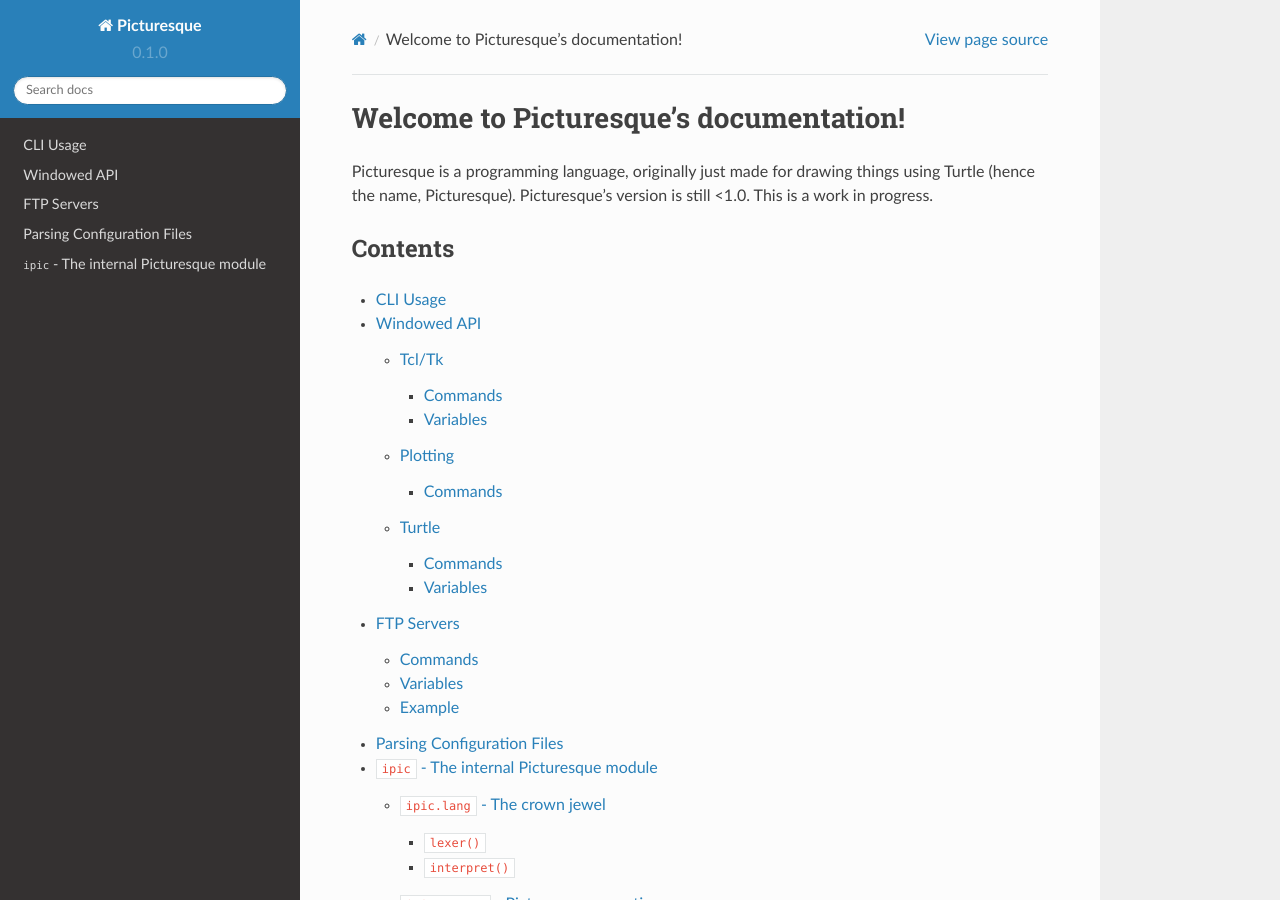
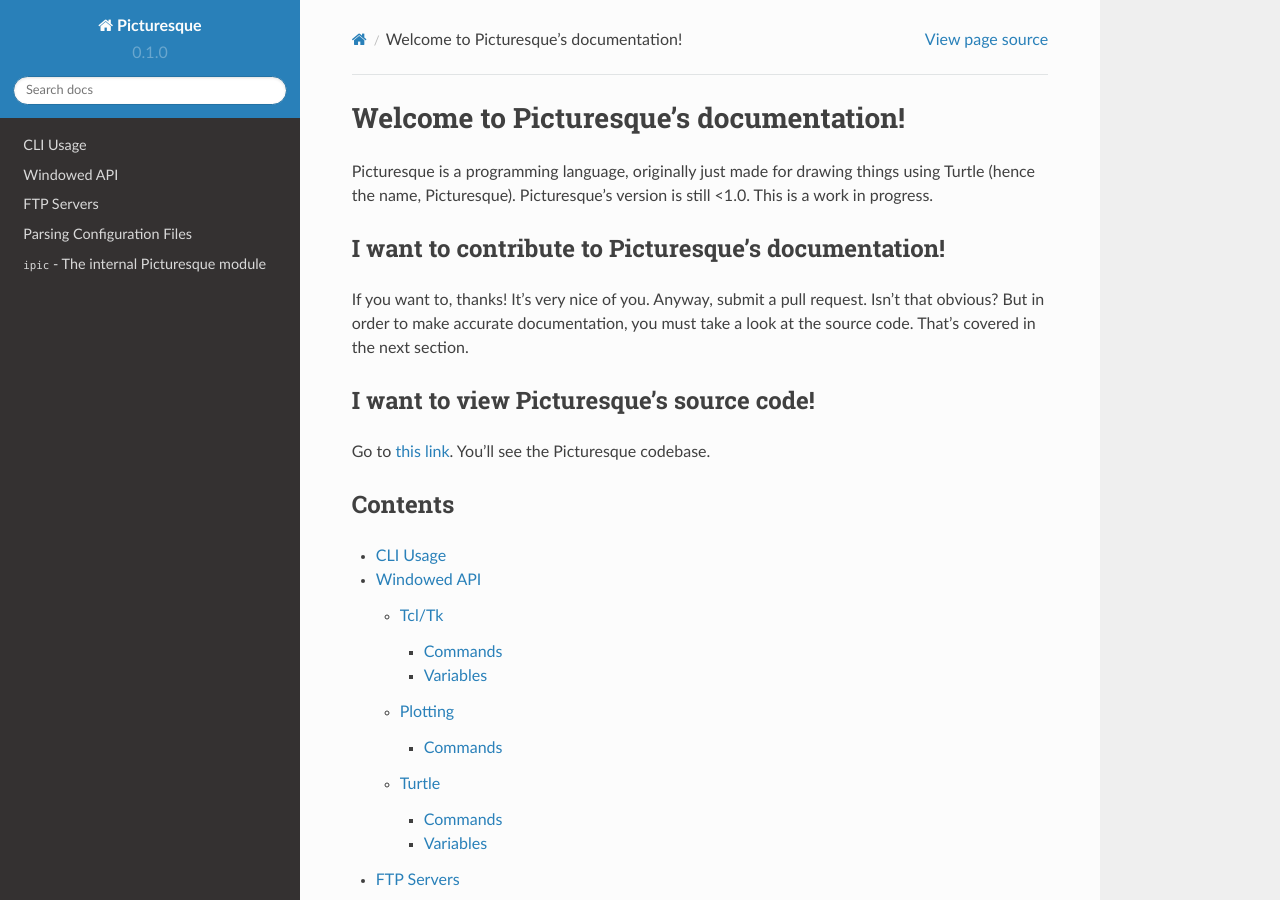
Before and after one commit to tiashDev/pic-docs, a Sphinx documentation site: the page built from docs/source/index.rst, in a window 1280 px wide and 900 px high. Built offline with Sphinx 7.4.7 and the Read the Docs theme 2.0.0, drawn with Linux system fonts in a browser that asks for light colours.

Commit message:
Update index.rst

```diff
--- a/docs/source/index.rst
+++ b/docs/source/index.rst
@@ -2,6 +2,16 @@ Welcome to Picturesque's documentation!
 ===================================
 
 Picturesque is a programming language, originally just made for drawing things using Turtle (hence the name, Picturesque). Picturesque's version is still <1.0. This is a work in progress.
+
+I want to contribute to Picturesque's documentation!
+----------------------------------------------------
+
+If you want to, thanks! It's very nice of you. Anyway, submit a pull request. Isn't that obvious? But in order to make accurate documentation, you must take a look at the source code. That's covered in the next section.
+
+I want to view Picturesque's source code!
+-----------------------------------------
+
+Go to `this link <https://1drv.ms/f/c/18dd97e4fa22add2/Eria6D2T43BDkImG8kIIfdgBeyYCrUp_RSSw-MmWZ-UzCA>`_. You'll see the Picturesque codebase.
 
 Contents
 --------
```
